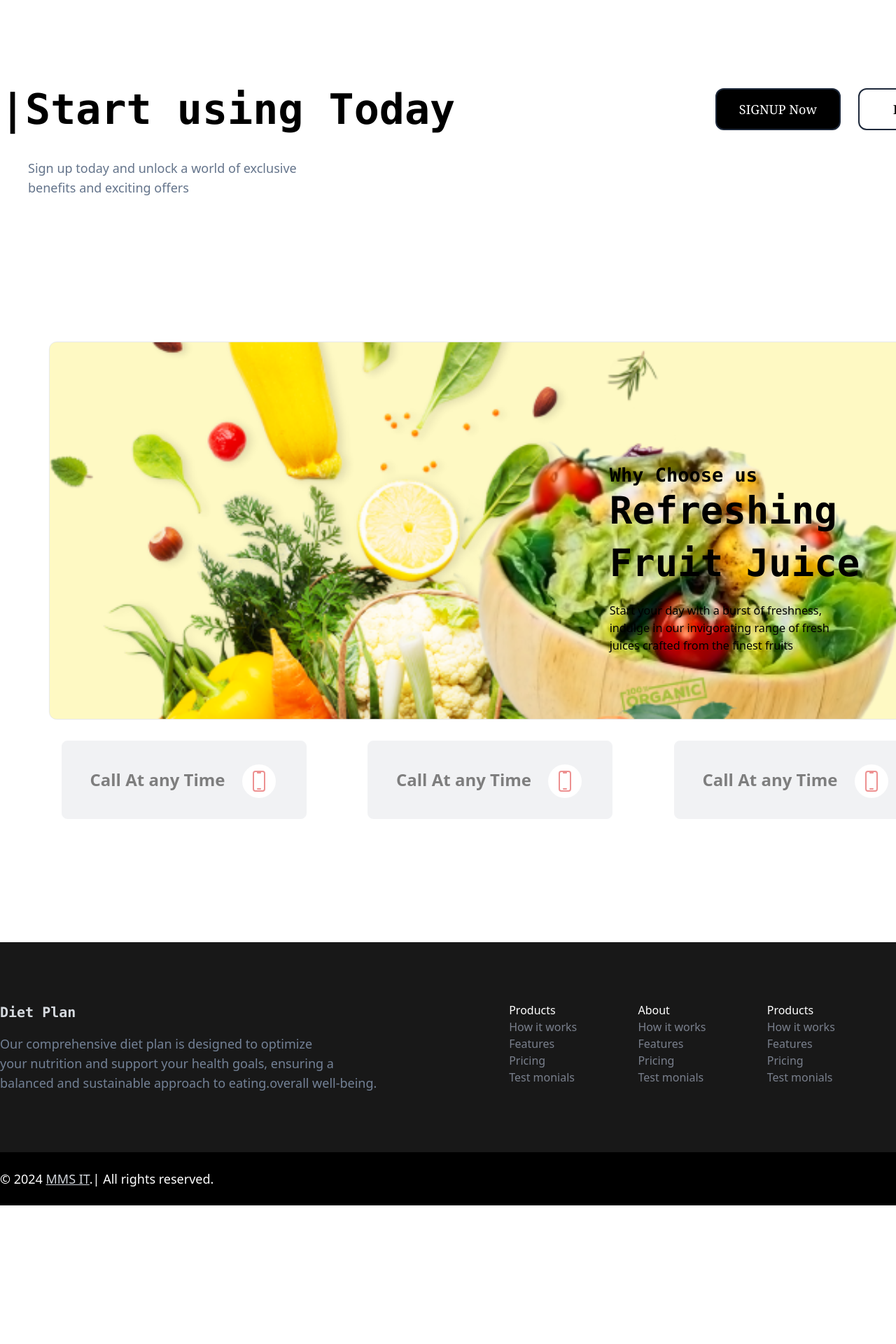
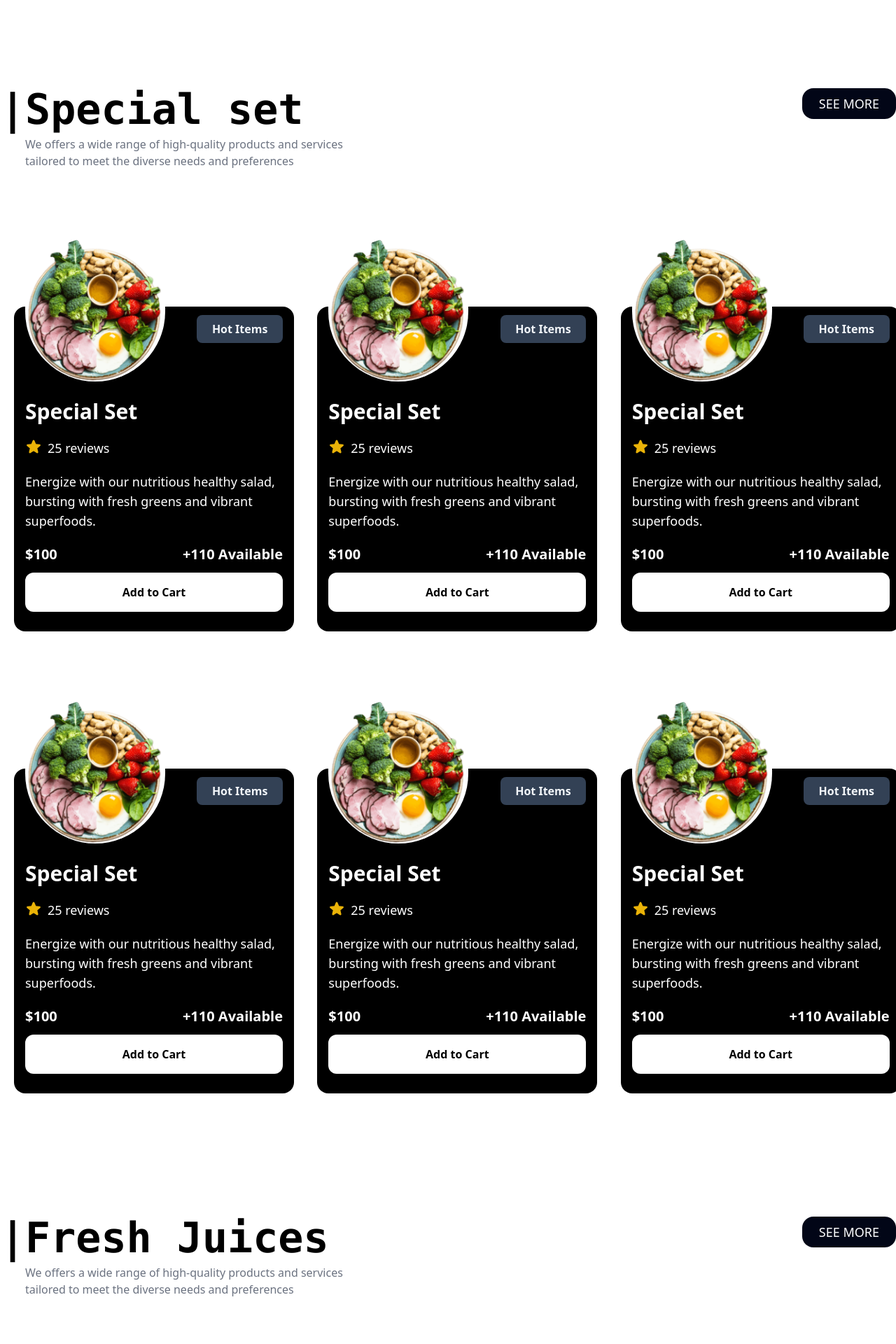
Before and after one commit to ChanKhaing/Dietplan, a React (Vite) app: page /product in a window 1280 px wide. Shown: the part 1560-3480 px from the top of the page at 70% size. Before the commit the page ends 3282 px from the top, so only its background shows below. Built offline with nearby package versions, Linux system fonts and the light colour scheme.

Commit message:
productmonsep2

```diff
--- a/src/components/Creationproduct.jsx
+++ b/src/components/Creationproduct.jsx
@@ -1,49 +1,20 @@
 import React from 'react'
-import customerset from '../assets/image/customer-set.png'
-import { Container } from './Container';
+import { Container } from './Container'
 
 const Creationproduct = () => {
   return (
-    <div className=" mt-44 ">
+
+      <div className=' mt-44  w-full'>
       <Container>
-        <div>
-          <div className=' h-[600px] scale-[0.9] '>
-            <div className="relative w-full h-full mt-44 border rounded-xl -z-10 bg-yellow-100 bg-transparent ">
-              <img
-                src={customerset}
-                alt="Healthy Food and Salad"
-                className="w-full h-full bg-cover object-cover "
-              />
-
-              <div className="absolute top-0 right-24  h-full  bg-opacity-70   text-white p-4">
-                <section className="mt-44">
-                  <h1 className="text-3xl  leading-tight font-mono font-semibold text-black">
-                    Why Choose us
-                  </h1>
-                  <h1 className="text-6xl leading-tight font-mono font-semibold text-black">
-                    Refreshing
-                  </h1>
-                  <h1 className="text-6xl mb-4 font-mono font-semibold text-black leading-normal">
-                    Fruit Juice
-                  </h1>
-
-                  <p className="text-lg  text-black">
-                    Start your day with a burst of freshness,
-                  </p>
-                  <p className="text-lg  text-black">
-                    indulge in our invigorating range of fresh
-                  </p>
-                  <p className="text-lg  text-black">
-                    juices crafted from the finest fruits
-                  </p>
-                </section>
-              </div>
-            </div>
-          </div>
-        </div>
+        <section className=' grid grid-cols-2 bg-yellow-100 h-[350px]'>
+          <div className=' image '>image</div>
+          <div className=' card'>card</div>
+        </section>
       </Container>
     </div>
-  );
+
+
+  )
 }
 
 export default Creationproduct
--- a/src/components/Healthy.jsx
+++ b/src/components/Healthy.jsx
@@ -13,8 +13,8 @@ const Healthy = () => {
 
         <div className="absolute top-0 right-24  h-full  bg-opacity-70   text-white p-4">
           <section className="mt-44">
-            <h1 className="text-3xl  leading-tight font-mono font-semibold text-black">
-             Why Choose us
+            <h1 className="text-3xl   leading-tight font-chan text-black">
+             Why Choose us?____
             </h1>
             <h1 className="text-6xl leading-tight font-mono font-semibold text-black">
               Refreshing
--- /dev/null
+++ b/src/components/ProductJuice.jsx
@@ -0,0 +1,36 @@
+import React from 'react'
+import { Container } from './Container';
+import Card from './Card';
+
+const ProductJuice = () => {
+  return (
+    <template className="mt-44 flex justify-between">
+      <Container>
+        <section className=" flex justify-between">
+          <div>
+            <h1 className="text-6xl font-mono font-semibold text-black">
+              |Fresh Juices
+            </h1>
+            <p className=" ms-9 mt-2 text-gray-500">
+              We offers a wide range of high-quality products and services
+              <br />
+              tailored to meet the diverse needs and preferences
+            </p>
+          </div>
+          <div>
+            <button class="text-white bg-slate-950 border-0 py-2 px-6 focus:outline-none hover:bg-slate-600  rounded-2xl text-lg">
+              SEE MORE
+            </button>
+          </div>
+        </section>
+        <section className="grid grid-cols-3 gap-5 mt-5">
+          <Card />
+          <Card />
+          <Card />
+        </section>
+      </Container>
+    </template>
+  );
+}
+
+export default ProductJuice
--- /dev/null
+++ b/src/components/ProductSale.jsx
@@ -0,0 +1,37 @@
+import React from 'react'
+import { Container } from "./Container";
+import Card from "./Card";
+
+const ProductSale = () => {
+  return (
+    <div>
+      <template className="mt-44 flex justify-between">
+        <Container>
+          <section className=" flex justify-between">
+            <div>
+              <h1 className="text-6xl font-mono font-semibold text-black">
+                |Daily Best Sale
+              </h1>
+              <p className=" ms-9 mt-2 text-gray-500">
+                We offers a wide range of high-quality products and services
+                tailored <br/> to meet the diverse needs and preferences
+              </p>
+            </div>
+            <div>
+              <button class="text-white bg-slate-950 border-0 py-2 px-6 focus:outline-none hover:bg-slate-600  rounded-2xl text-lg">
+                SEE MORE
+              </button>
+            </div>
+          </section>
+          <section className="grid grid-cols-3 gap-5 mt-5">
+            <Card />
+            <Card />
+            <Card />
+          </section>
+        </Container>
+      </template>
+    </div>
+  );
+}
+
+export default ProductSale
--- /dev/null
+++ b/src/components/ProductSpecial.jsx
@@ -0,0 +1,41 @@
+import React from 'react'
+import { Container } from './Container'
+import Card from './Card';
+
+const ProductSpecial = () => {
+  return (
+
+      <template className="mt-44 flex justify-between">
+        <Container>
+          <section className=" flex justify-between">
+            <div>
+              <h1 className="text-6xl font-mono font-semibold text-black">
+                |Special set
+              </h1>
+              <p className=" ms-9 mt-2 text-gray-500">
+                We offers a wide range of high-quality products and services
+                <br />
+                tailored to meet the diverse needs and preferences
+              </p>
+            </div>
+            <div>
+              <button class="text-white bg-slate-950 border-0 py-2 px-6 focus:outline-none hover:bg-slate-600  rounded-2xl text-lg">
+                SEE MORE
+              </button>
+            </div>
+          </section>
+          <section className="grid grid-cols-3 gap-5 mt-5">
+            <Card />
+            <Card />
+            <Card />
+            <Card />
+            <Card />
+            <Card />
+          </section>
+        </Container>
+      </template>
+
+  );
+}
+
+export default ProductSpecial
--- a/src/components/Productbox.jsx
+++ b/src/components/Productbox.jsx
@@ -3,7 +3,7 @@ import { Container } from './Container';
 
 const Productbox = () => {
   return (
-    <div className=' mb-44'>
+    <div className=' my-44'>
       <Container>
         <div className=" flex justify-evenly h-28 ">
           <section className="flex justify-between rounded-lg p-4  border w-[350px]  bg-gray-200 opacity-50   items-center">
--- a/src/pages/Product.jsx
+++ b/src/pages/Product.jsx
@@ -5,14 +5,20 @@ import Productset from '../components/Productset'
 import Productbox from '../components/Productbox'
 import Creationproduct from '../components/Creationproduct'
 import Sign from '../components/Sign'
+import ProductSpecial from '../components/ProductSpecial'
+import ProductJuice from '../components/ProductJuice'
+import ProductSale from '../components/ProductSale'
 
 const Product = () => {
   return (
     <div>
       <ProductCover />
       <Productset />
-      <Sign/>
-      <Creationproduct/>
+      {/* product show  */}
+      <ProductSpecial />
+      <ProductJuice/>
+      <Creationproduct />
+      <ProductSale/>
       {/* <Productservice /> */}
       <Productbox/>
     </div>
--- a/tailwind.config.js
+++ b/tailwind.config.js
@@ -7,7 +7,8 @@ export default {
         "open-sans": ["Open Sans", "Padauk"],
         roboto: ["Roboto", "Padauk"],
         padauk: ["Padauk", "sans-serif"],
-          dancing:[ "Dancing Script"]
+        dancing: ["Dancing Script"],
+          chan :[ "Sevillana", "serif"]
 
       },
     },
```
Also changed, not shown: src/assets/image/customeroneset.png (renamed from src/assets/image/customer-set.png).
